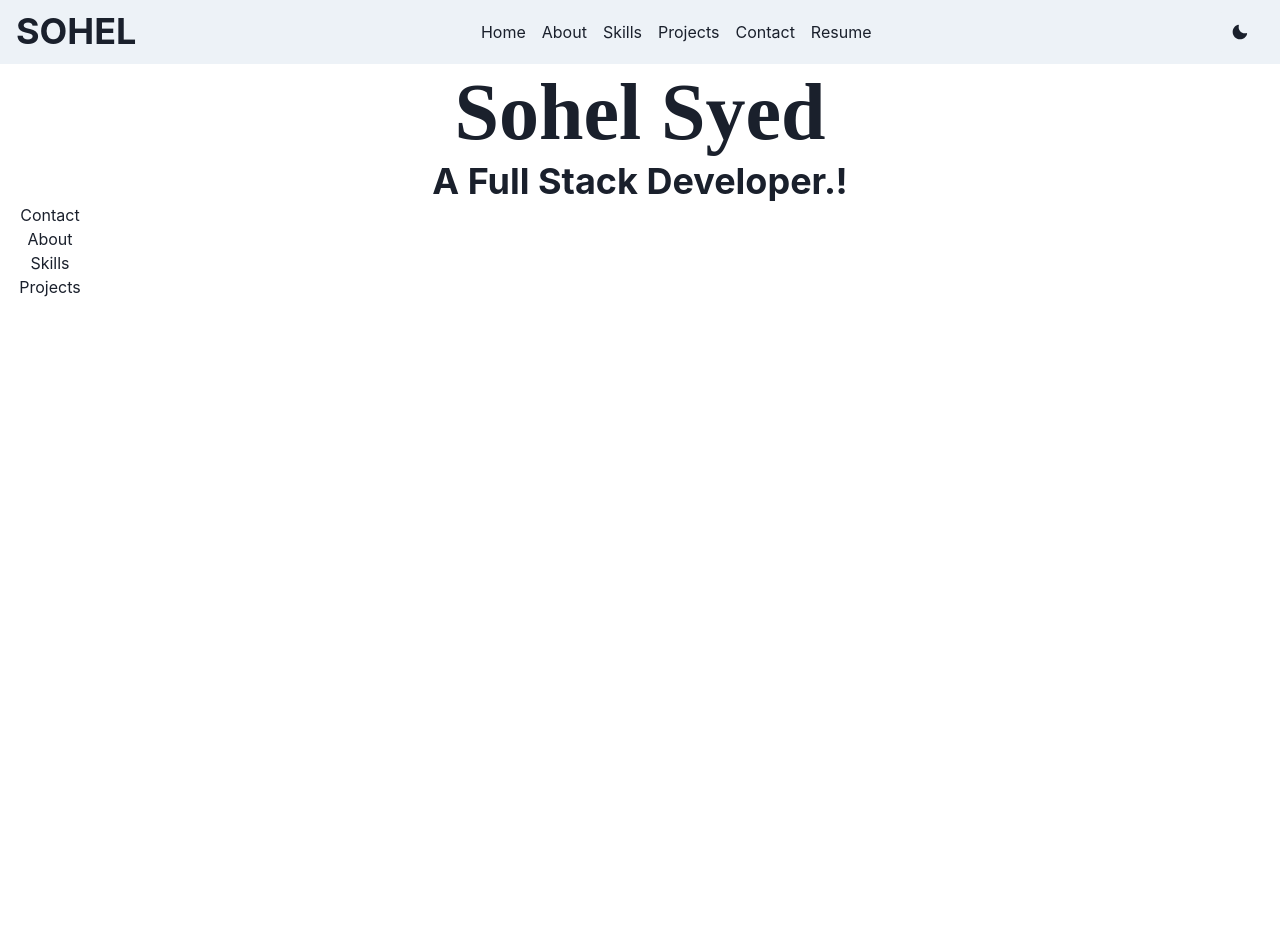
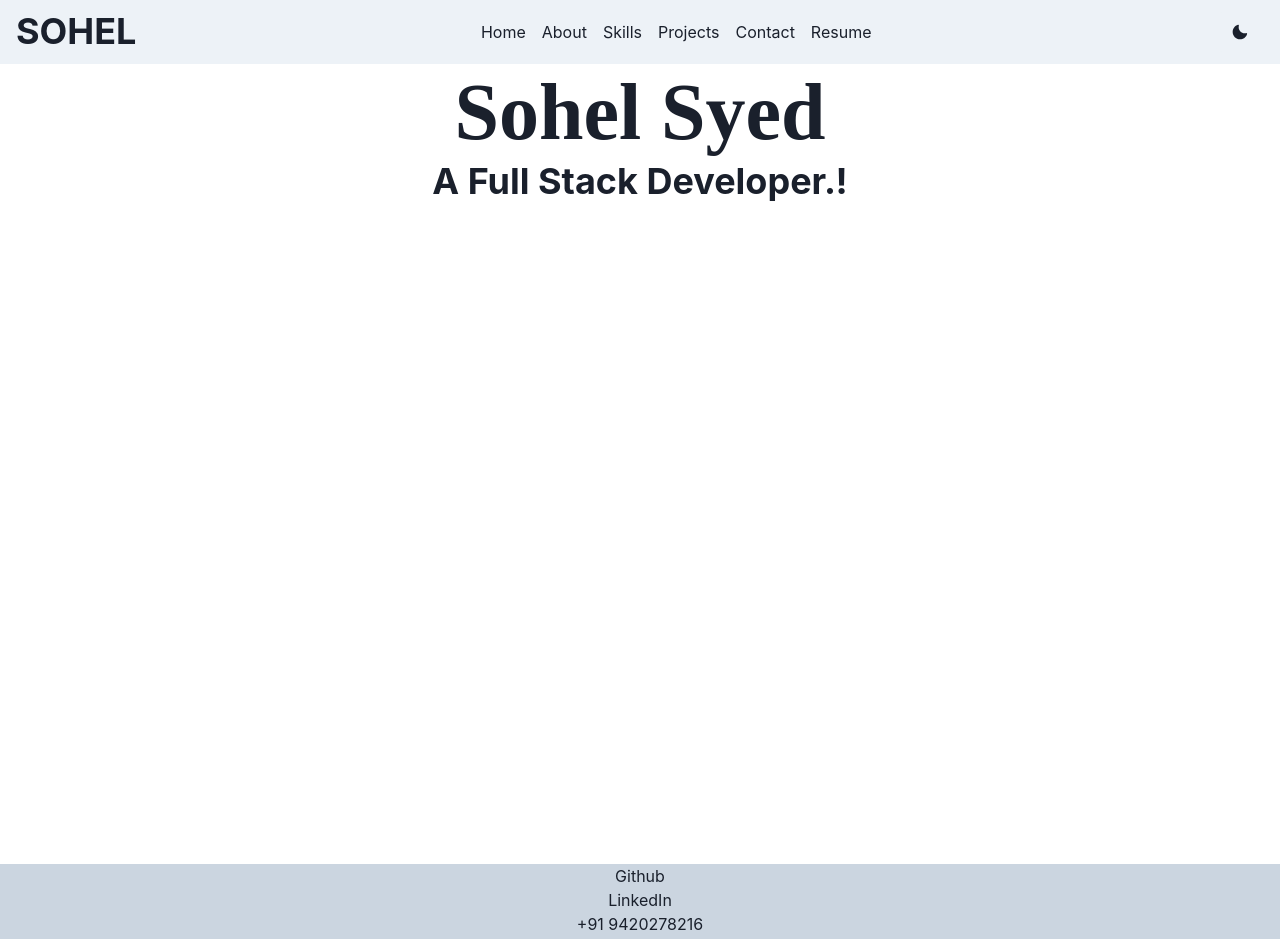
Before and after one commit to syedsohel22/syedsohel22.github.io, a React (Create React App) app: page / in a window 1280 px wide. Shown: the top 939 px of the page. Before the commit the page ends 800 px from the top, so only its background shows below. Built offline with nearby package versions, Linux system fonts and the light colour scheme.

Commit message:
added files

```diff
--- a/src/Components/About.jsx
+++ b/src/Components/About.jsx
@@ -2,7 +2,7 @@ import React from "react";
 import { Box } from "@chakra-ui/react";
 const About = () => {
   return (
-    <Box id="about" className="about section" w={100}>
+    <Box id="about" className="about section" w="100%" h="100vh" bg="gray.200">
       About
     </Box>
   );
--- a/src/Components/Contact.jsx
+++ b/src/Components/Contact.jsx
@@ -1,10 +1,20 @@
-import { Box } from "@chakra-ui/react";
+import { Box, Text } from "@chakra-ui/react";
 import React from "react";
 
 const Contact = () => {
   return (
-    <Box id="contact" w={100}>
-      Contact
+    <Box
+      id="contact"
+      alignItems="centers"
+      justifyContent="center"
+      w="100%"
+      h="100vh"
+      bg="gray.300"
+    >
+      <Text id="contact-github">Github</Text>
+      <Text id="contact-linkedin">LinkedIn</Text>
+      <Text id="contact-phone">+91 9420278216</Text>
+      <Text id="contact-email">mr.sohelsyed@gmail.com</Text>
     </Box>
   );
 };
--- a/src/Components/Home.jsx
+++ b/src/Components/Home.jsx
@@ -4,7 +4,7 @@ import React from "react";
 import "./home.css";
 const Home = () => {
   return (
-    <Box id="home">
+    <Box id="home" h="100vh">
       <Heading id="user-detail-name" fontSize={80} fontFamily={"old english"}>
         Sohel Syed
       </Heading>
--- a/src/Components/Projects.jsx
+++ b/src/Components/Projects.jsx
@@ -2,11 +2,7 @@ import { Box } from "@chakra-ui/react";
 import React from "react";
 
 const Projects = () => {
-  return (
-    <Box id="projects" w={100}>
-      Projects
-    </Box>
-  );
+  return <Box id="projects" w="100%" h="100vh" bg="gray.300"></Box>;
 };
 
 export default Projects;
--- a/src/Components/Skills.jsx
+++ b/src/Components/Skills.jsx
@@ -3,8 +3,9 @@ import React from "react";
 
 const Skills = () => {
   return (
-    <Box id="skills" w={100}>
+    <Box id="skills" w="100vw" h="100vh" bg={"grey.200"}>
       Skills
+
     </Box>
   );
 };
```
